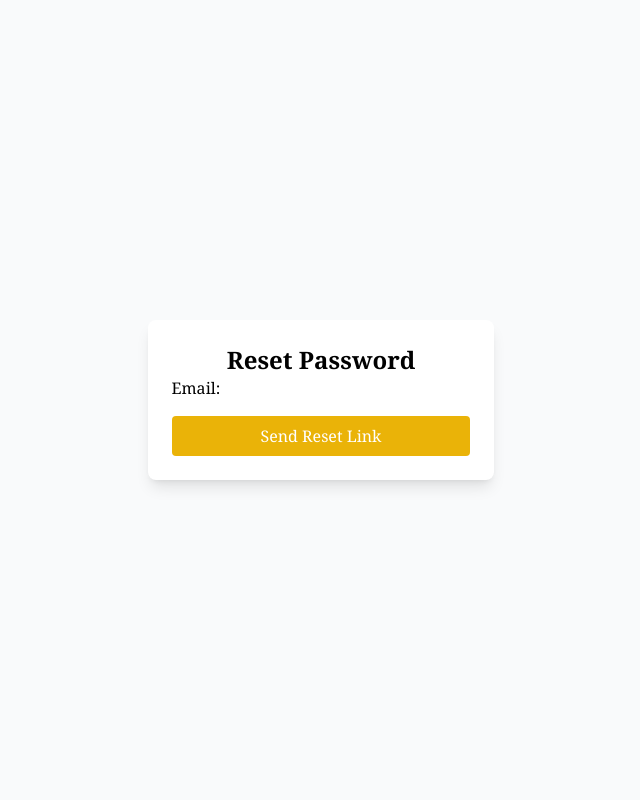
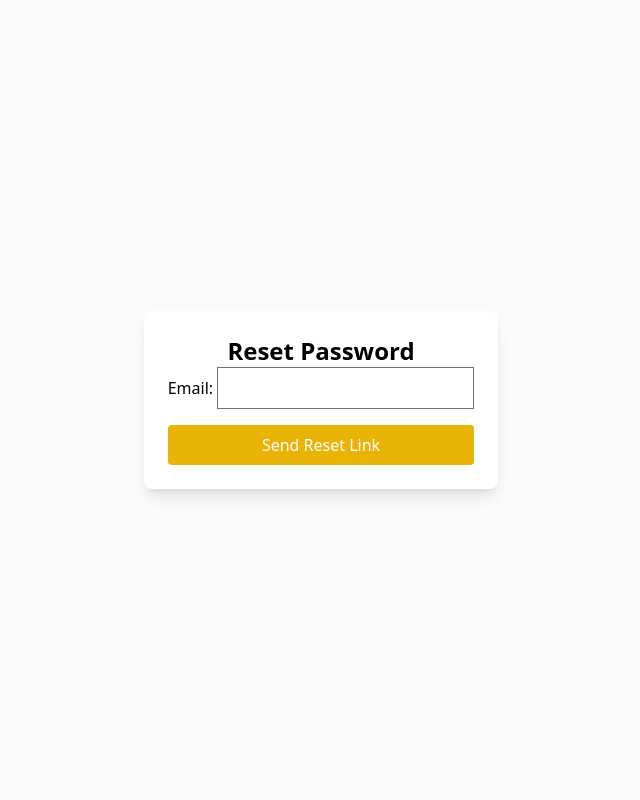
Before and after one commit to JunaidSumsaal/mindvista, a Django app: page /accounts/password_reset/ in a window 1280 px wide. Shown: the whole page, without its empty margins (319-959 px from the left). Run offline with Django 4.2, Linux system fonts and the light colour scheme; style sheets or scripts are compiled from the project's sources; parts of the project's set-up code (start-up, migrations or seed data) failed here and were passed over; some libraries are stand-ins or nearby versions.

Commit message:
adjusted base main

```diff
--- a/ui/templates/base.html
+++ b/ui/templates/base.html
@@ -2,18 +2,23 @@
 <!DOCTYPE html>
 <html lang="en">
 	<head>
-    <title>Django Tailwind</title>
+    <title>MindVista</title>
 		<meta charset="UTF-8">
 		<meta name="viewport" content="width=device-width, initial-scale=1.0">
 		<meta http-equiv="X-UA-Compatible" content="ie=edge">
 		{% tailwind_css %}
+		<link rel="stylesheet" href="{% static 'css/dist/styles.css' %}" />
+    <link rel="icon" type="image/png" href="{% static 'images/favicon/favicon-96x96.png' %}" sizes="96x96" />
+    <link rel="icon" type="image/svg+xml" href="{% static 'images/favicon/favicon.svg' %}" />
+    <link rel="shortcut icon" href="{% static 'images/favicon/favicon.ico' %}" />
+    <link rel="apple-touch-icon" sizes="180x180" href="{% static 'images/favicon/apple-touch-icon.png' %}" />
+    <meta name="apple-mobile-web-app-title" content="PeakPlanner" />
+    <link rel="manifest" href="{% static 'images/favicon/site.webmanifest' %}" />
 	</head>
 
-	<body class="bg-gray-50 font-serif leading-normal tracking-normal">
-		<div class="container mx-auto">
-			<section class="flex items-center justify-center h-screen">
+	<body class="bg-gray-50 font-sans leading-normal tracking-normal">
+			<main class="flex items-center justify-center h-screen">
 				{% block content %}{% endblock %}
-			</section>
-		</div>
+			</main>
 	</body>
 </html>
```
